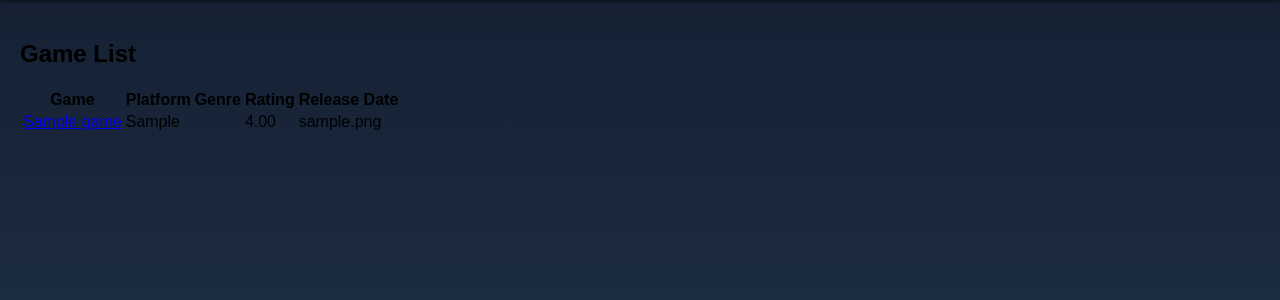
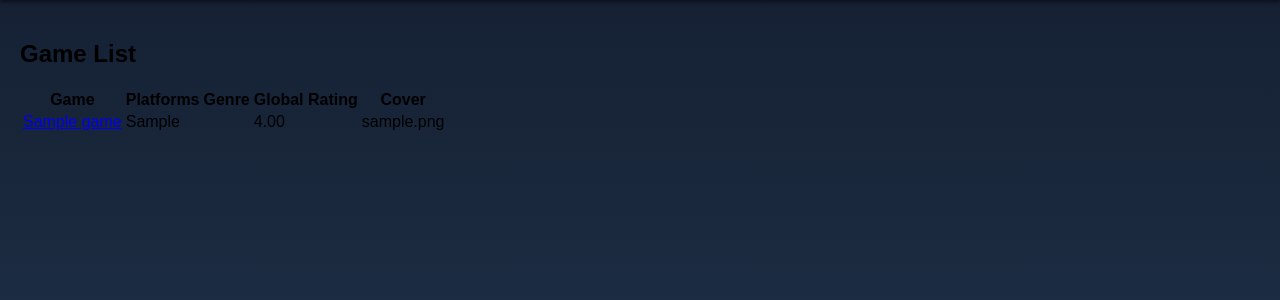
Before and after one commit to Computer-Engineering-UdL/Game-Management, a Django app: page /library/games/ in a window 1280 px wide. Shown: the part 70-370 px from the top of the page. Run offline with Django 4.2, Linux system fonts and the light colour scheme; tables that the repository leaves empty hold one stand-in row (values such as "Sample post").

Commit message:
fix: renamed table headers

```diff
--- a/templates/games/game_list.html
+++ b/templates/games/game_list.html
@@ -10,10 +10,10 @@
         <thead>
             <tr>
                 <th>Game</th>
-                <th>Platform</th>
+                <th>Platforms</th>
                 <th>Genre</th>
-                <th>Rating</th>
-                <th>Release Date</th>
+                <th>Global Rating</th>
+                <th>Cover</th>
             </tr>
         </thead>
         <tbody>
```
